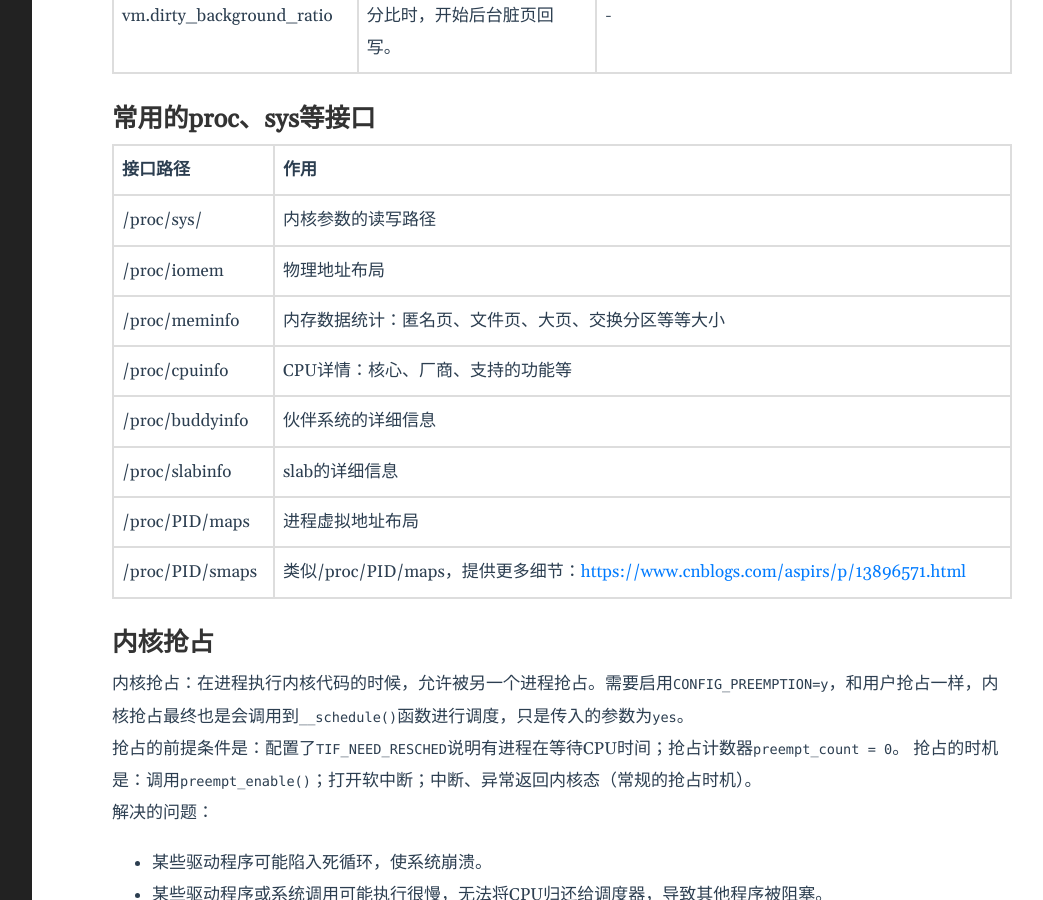
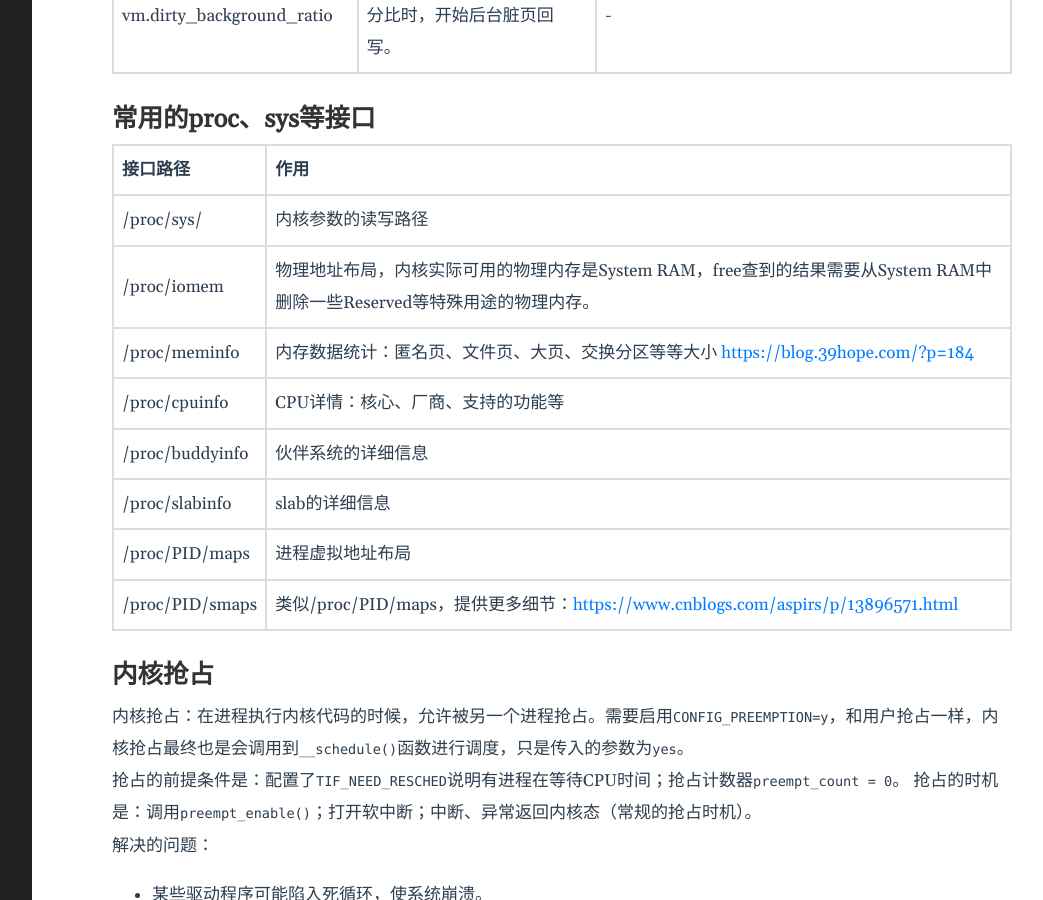
Before and after one commit to lclgo/lclgo.github.io, a Jekyll site: the page built from _posts/draft/2020-01-01-draft.md, in a window 1280 px wide and 900 px high, scrolled down 3346 px. Shown: the whole window, without its empty margins (188-1231 px from the left). Built offline with Jekyll 4.4.1, drawn with Linux system fonts in a browser that asks for light colours.

Commit message:
add notes

```diff
--- a/_posts/draft/2020-01-01-draft.md
+++ b/_posts/draft/2020-01-01-draft.md
@@ -130,8 +130,8 @@ echo 3 > /proc/sys/vm/drop_caches
 |接口路径|作用|
 |-|-|
 |/proc/sys/|内核参数的读写路径|
-|/proc/iomem|物理地址布局|
-|/proc/meminfo|内存数据统计：匿名页、文件页、大页、交换分区等等大小|
+|/proc/iomem|物理地址布局，内核实际可用的物理内存是System RAM，free查到的结果需要从System RAM中删除一些Reserved等特殊用途的物理内存。|
+|/proc/meminfo|内存数据统计：匿名页、文件页、大页、交换分区等等大小 <https://blog.39hope.com/?p=184>|
 |/proc/cpuinfo|CPU详情：核心、厂商、支持的功能等|
 |/proc/buddyinfo|伙伴系统的详细信息|
 |/proc/slabinfo|slab的详细信息|
```
